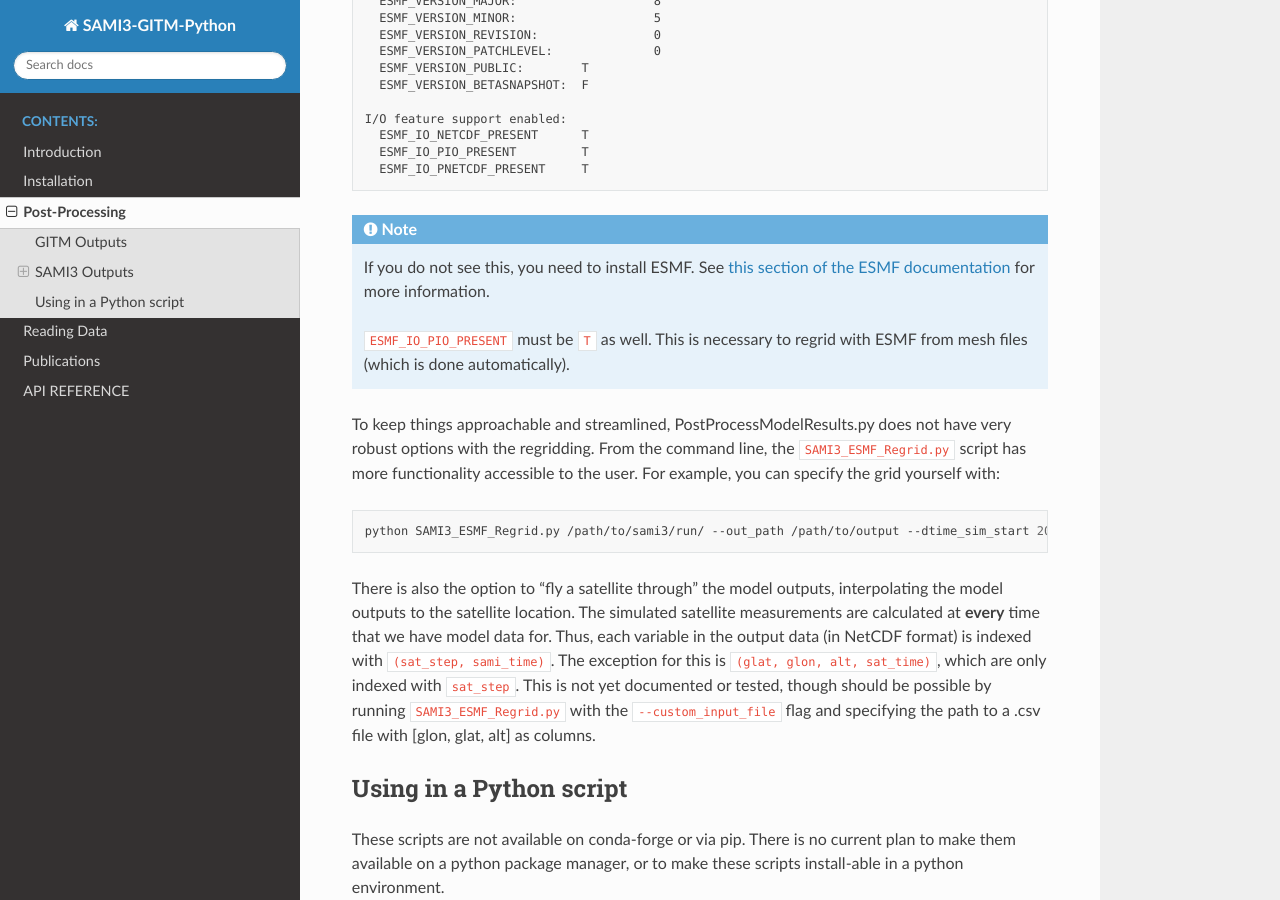
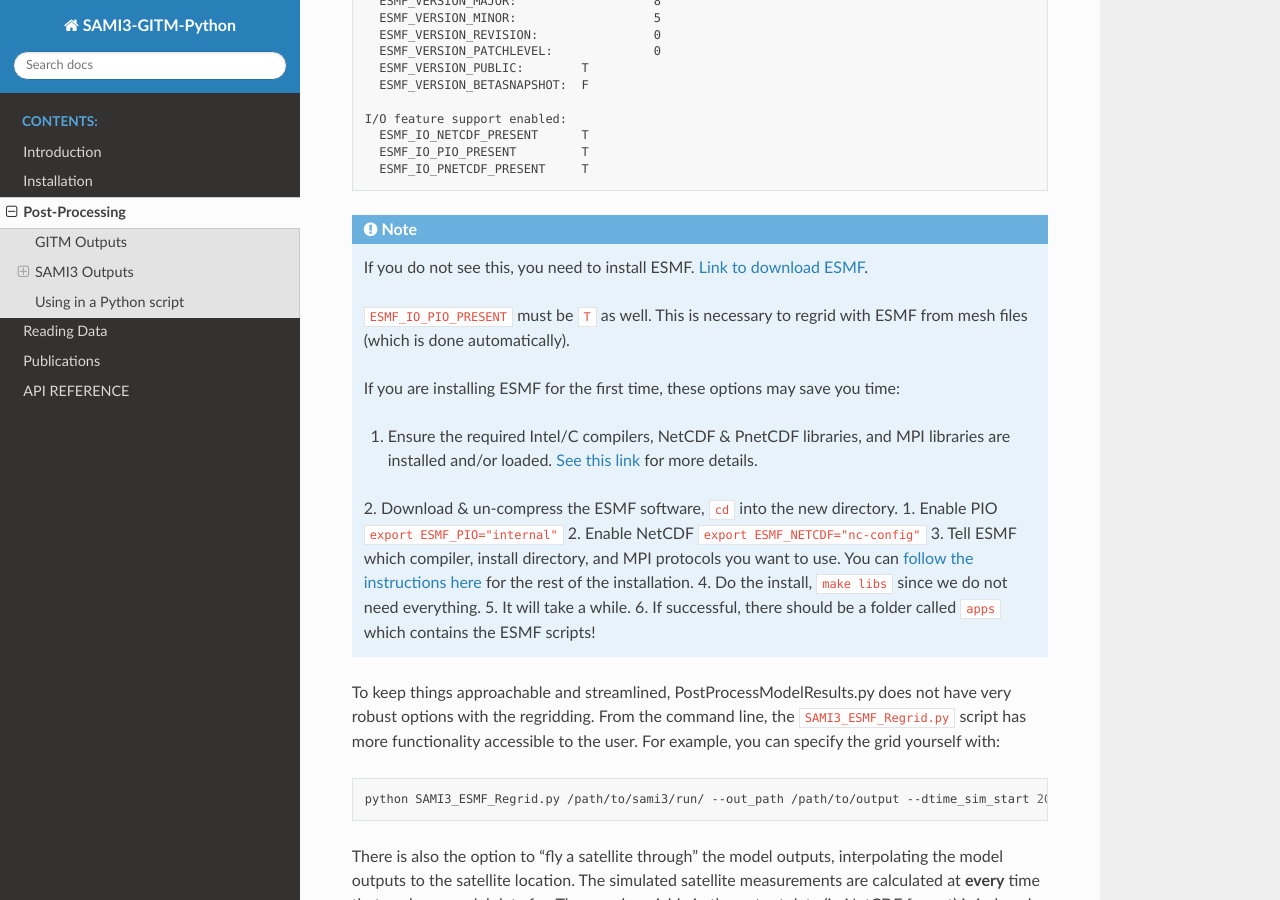
Before and after one commit to abukowski21/SAMI3-GITM-python, a Sphinx documentation site: the page built from docs/source/usage.rst, in a window 1280 px wide and 900 px high, scrolled down 2489 px. Built offline with Sphinx 7.4.7 and the Read the Docs theme 2.0.0, drawn with Linux system fonts in a browser that asks for light colours; pages that are not in the unit, such as notebooks, are missing from menus.

Commit message:
Update docs with ESMF install instructions.

```diff
--- a/docs/source/usage.rst
+++ b/docs/source/usage.rst
@@ -104,10 +104,20 @@ Before running any regridding operations, ensure you have ESMF installed correct
       ESMF_IO_PNETCDF_PRESENT     T
 
 .. note::
-    If you do not see this, you need to install ESMF. See `this section of the ESMF documentation <http://earthsystemmodeling.org/docs/release/ESMF_8_6_0/ESMF_usrdoc/node6.html#SECTION00063000000000000000>`_ for more information.
+    If you do not see this, you need to install ESMF. `Link to download ESMF <https://earthsystemmodeling.org/download/>`_.
 
     ``ESMF_IO_PIO_PRESENT`` must be ``T`` as well. This is necessary to regrid with ESMF from mesh files (which is done automatically).
 
+    If you are installing ESMF for the first time, these options may save you time:
+
+    1. Ensure the required Intel/C compilers, NetCDF & PnetCDF libraries, and MPI libraries are installed and/or loaded. `See this link <https://earthsystemmodeling.org/docs/release/latest/ESMF_usrdoc/node10.html#SECTION000103100000000000000>`_ for more details.
+    2. Download & un-compress the ESMF software, ``cd`` into the new directory.
+    1. Enable PIO ``export ESMF_PIO="internal"``
+    2. Enable NetCDF ``export ESMF_NETCDF="nc-config"``
+    3. Tell ESMF which compiler, install directory, and MPI protocols you want to use. You can `follow the instructions here <https://earthsystemmodeling.org/docs/release/latest/ESMF_usrdoc/node6.html#SECTION00063000000000000000>`_ for the rest of the installation.
+    4. Do the install, ``make libs`` since we do not need everything.
+    5. It will take a while.
+    6. If successful, there should be a folder called ``apps`` which contains the ESMF scripts!
 
 
 
```
